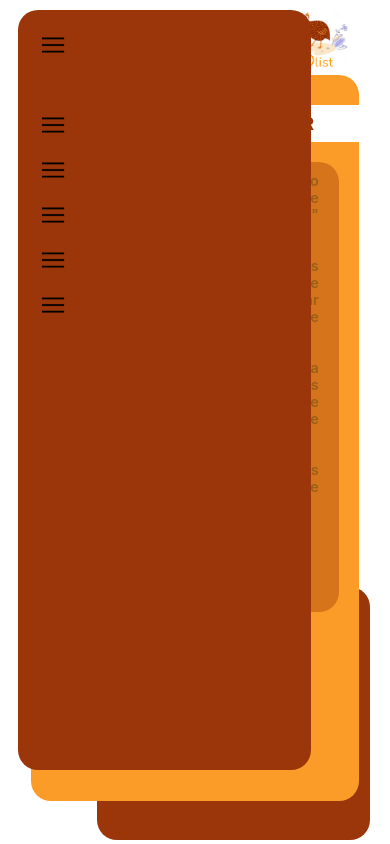
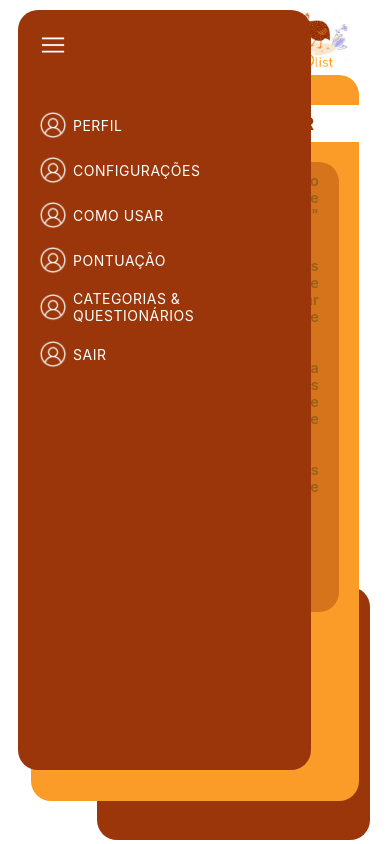
Before and after one commit to R-o-d-r-i-g-o/angolist---mobile, a React Native app: screen /Info in a window 390 px wide. Both pictures are taken after a click on the element 96 px from the left and 45 px from the top of the page. Built offline with nearby package versions, Linux system fonts and the light colour scheme.

Commit message:
feat: create modal menu

```diff
--- /dev/null
+++ b/src/components/pageTemplate/data.ts
@@ -0,0 +1,26 @@
+export const menuOptions = [
+  {
+    name: 'Perfil',
+    image: require('./../../assets/person_icon.png'),
+  },
+  {
+    name: 'Configurações',
+    image: require('./../../assets/person_icon.png'),
+  },
+  {
+    name: 'Como usar',
+    image: require('./../../assets/person_icon.png'),
+  },
+  {
+    name: 'Pontuação',
+    image: require('./../../assets/person_icon.png'),
+  },
+  {
+    name: 'Categorias & \nQuestionários',
+    image: require('./../../assets/person_icon.png'),
+  },
+  {
+    name: 'Sair',
+    image: require('./../../assets/person_icon.png'),
+  },
+];
--- a/src/components/pageTemplate/index.tsx
+++ b/src/components/pageTemplate/index.tsx
@@ -3,7 +3,9 @@ import {useNavigation} from '@react-navigation/native';
 import {TouchableOpacity} from 'react-native';
 import {NativeStackNavigationProp} from '@react-navigation/native-stack/lib/typescript/src/types';
 import {RootStackParams} from './../../routes';
-import {PageTemplateProps, MenuProps} from './types';
+import {PageTemplateProps, MenuItemProps} from './types';
+import {menuOptions} from './data';
+import color from './../../utils/colors';
 import {
   FullScreen,
   LogoImage,
@@ -11,6 +13,8 @@ import {
   MenuListIcons,
   MenuOption,
   MenuListItems,
+  MenuItem,
+  MenuText,
   EmptyView,
   BaseContainer,
   MainTitle,
@@ -32,17 +36,21 @@ export const PageTemplate = (props: PageTemplateProps) => {
             setIsVisible(() => !isVisible);
             console.log(isVisible);
           }}>
-          <MenuImage source={require('./../../assets/menu_icon.png')} />
-          {isVisible && (
-            <MenuListItems>
-              <MenuListIcons source={require('./../../assets/menu_icon.png')} />
-              <MenuListIcons source={require('./../../assets/menu_icon.png')} />
-              <MenuListIcons source={require('./../../assets/menu_icon.png')} />
-              <MenuListIcons source={require('./../../assets/menu_icon.png')} />
-              <MenuListIcons source={require('./../../assets/menu_icon.png')} />
-            </MenuListItems>
-          )}
+          <MenuImage
+            tintColor={color.baseWhite}
+            source={require('./../../assets/menu_icon.png')}
+          />
         </TouchableOpacity>
+        {isVisible && (
+          <MenuListItems>
+            {menuOptions.map(({name, image}: MenuItemProps) => (
+              <MenuItem>
+                <MenuListIcons tintColor={color.baseWhite} source={image} />
+                <MenuText>{name}</MenuText>
+              </MenuItem>
+            ))}
+          </MenuListItems>
+        )}
       </MenuOption>
       <LogoImage source={require('./../../assets/angolist_logo.png')} />
       <EmptyView />
--- a/src/components/pageTemplate/styles.ts
+++ b/src/components/pageTemplate/styles.ts
@@ -42,6 +42,20 @@ const MenuListItems = styled.View`
   gap: 15px;
 `;
 
+const MenuItem = styled.View`
+  display: flex;
+  flex-direction: row;
+  align-items: center;
+`;
+
+const MenuText = styled.Text`
+  color: ${color.baseWhite};
+  font-size: 14px;
+  letter-spacing: 0.5px;
+  text-transform: uppercase;
+  margin-left: 5px;
+`;
+
 const EmptyView = styled(MenuOption)`
   width: 70%;
   height: 30%;
@@ -82,6 +96,8 @@ export {
   MenuListIcons,
   MenuOption,
   MenuListItems,
+  MenuItem,
+  MenuText,
   EmptyView,
   BaseContainer,
   MainTitle,
--- a/src/components/pageTemplate/types.ts
+++ b/src/components/pageTemplate/types.ts
@@ -6,3 +6,8 @@ export type PageTemplateProps = {
 export type MenuProps = {
   showContent: boolean;
 };
+
+export type MenuItemProps = {
+  name: string;
+  image: NodeRequire;
+};
```
